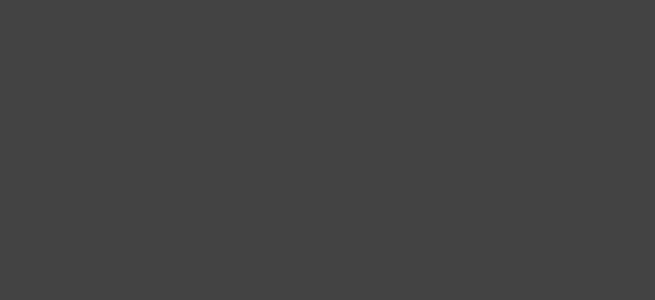
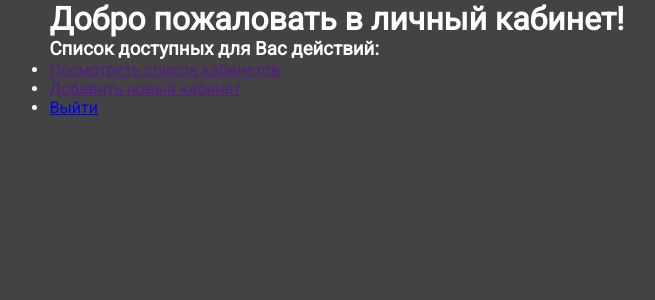
Before and after one commit to NikitaKolotushkin/Invertor, a Flask app: page /cabinet in a window 1280 px wide. Before the commit the part shown is empty. Shown: the top 300 px of the page, without its empty margins (53-708 px from the left). Run offline with Flask 2, Linux system fonts and the light colour scheme; a user stored in the database is signed in.

Commit message:
Template for /cabinet

```diff
--- a/app/templates/cabinet.html
+++ b/app/templates/cabinet.html
@@ -11,7 +11,13 @@
 <body>
     <header>
         <div class="container">
-
+            <h1>Добро пожаловать в личный кабинет!</h1>
+            <h3>Список доступных для Вас действий:</h3>
+            <ul>
+                <li><a href="">Посмотреть список кабинетов</a></li>
+                <li><a href="">Добавить новый кабинет</a></li>
+                <li><a href="{{ url_for('logout') }}">Выйти</a></li>
+            </ul>
         </div>
     </header>
 </body>
```
